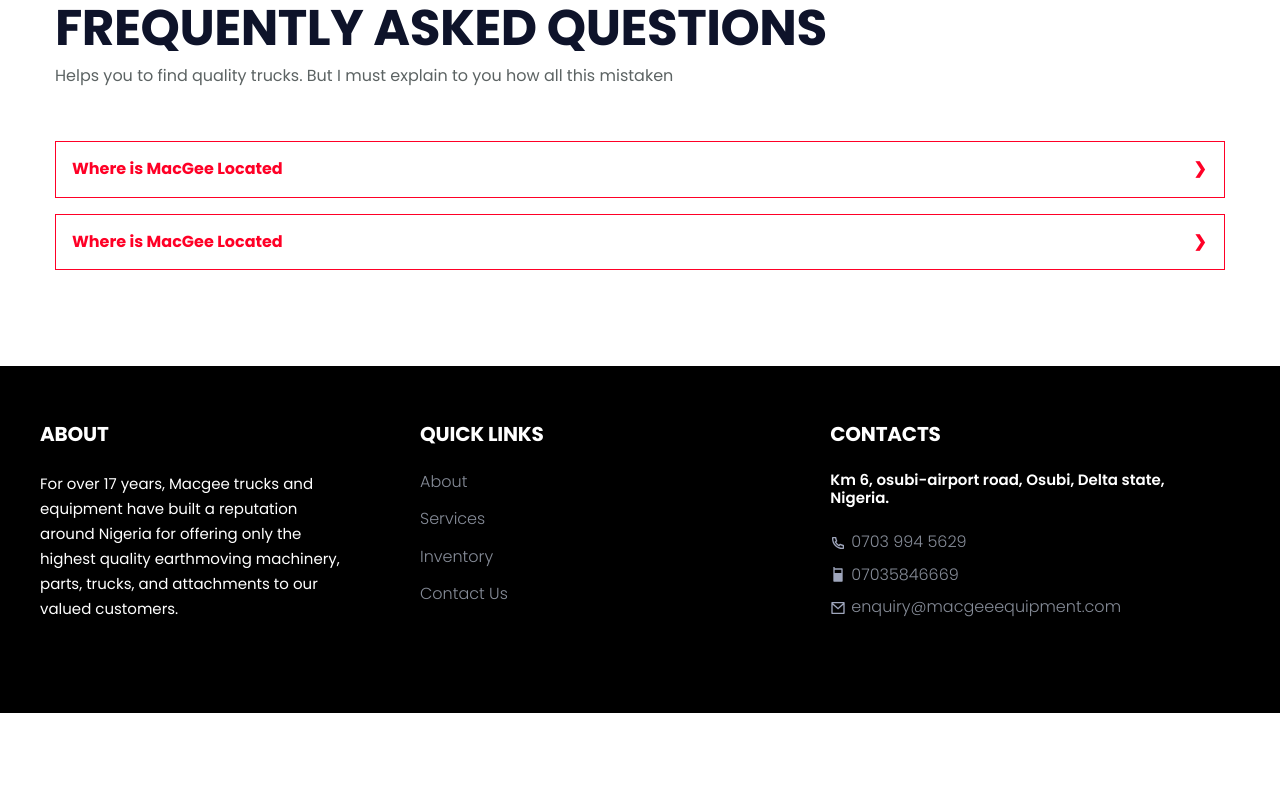
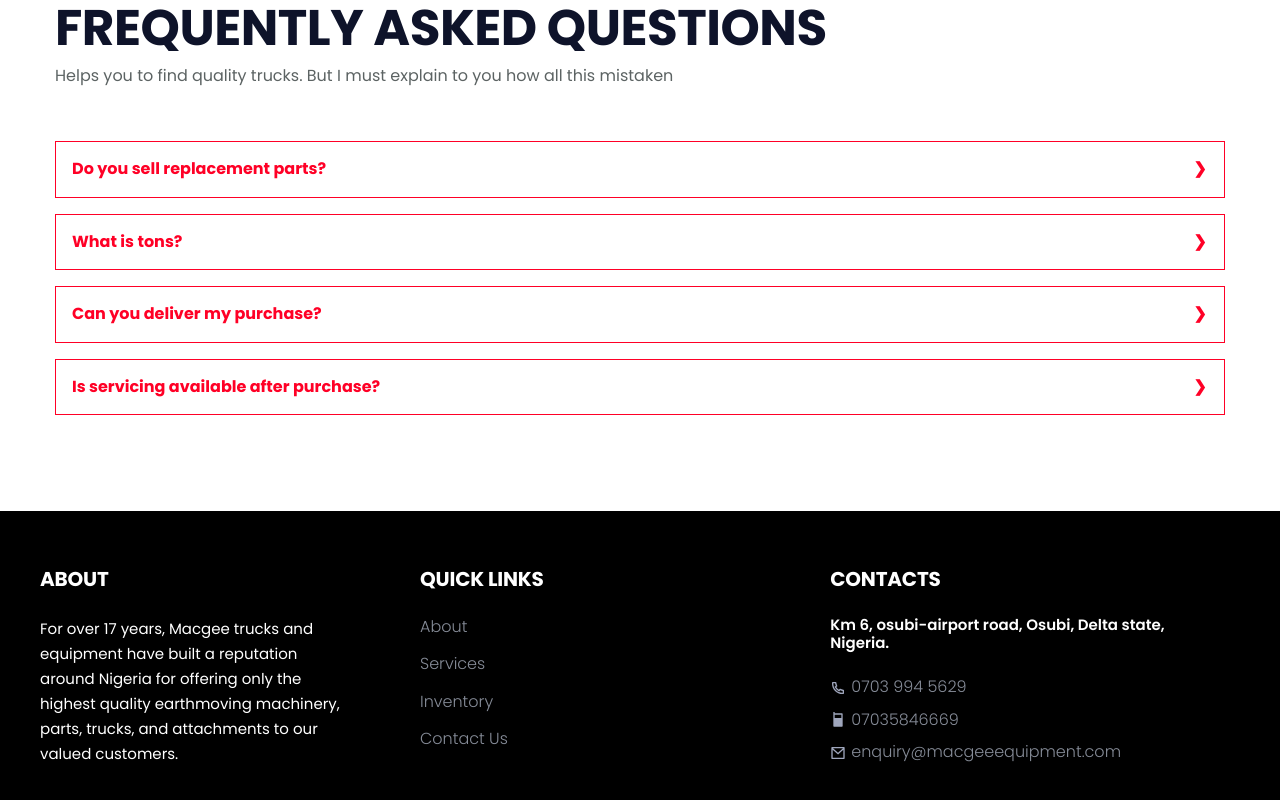
Before and after one commit to nathscode/macgee, a Next.js app: page / in a window 1280 px wide. Shown: the part 3233-4033 px from the top of the page. Before the commit the page ends 3946 px from the top, so only its background shows below. Built offline with nearby package versions, Linux system fonts and the light colour scheme.

Commit message:
added faqs

```diff
--- a/components/accordion.js
+++ b/components/accordion.js
@@ -1,30 +1,55 @@
 function Accordion() {
 	return (
-		<section className='accordion'>
-			<div className='content-wrapper'>
-				<div className='accordion__header'>
+		<section className="accordion">
+			<div className="content-wrapper">
+				<div className="accordion__header">
 					<h2>Frequently Asked Questions</h2>
-					<p>Helps you to find quality trucks. But I must explain to you how all this mistaken</p>
+					<p>
+						Helps you to find quality trucks. But I must explain to you how all
+						this mistaken
+					</p>
 				</div>
-				<div className='accordion__tabs'>
-					<div className='accordion__tabs__tab'>
-						<input type='radio' id='rd1' name='rd' />
-						<label className='tab--label' htmlFor='rd1'>
-							Where is MacGee Located
+				<div className="accordion__tabs">
+					<div className="accordion__tabs__tab">
+						<input type="radio" id="rd1" name="rd" />
+						<label className="tab--label" htmlFor="rd1">
+							Do you sell replacement parts?
 						</label>
-						<div className='tab--content'>Lorem, ipsum dolor sit amet consectetur adipisicing elit. Eos, facilis.</div>
+						<div className="tab--content">
+							Yes, truck and equipment parts are available.
+						</div>
 					</div>
-					<div className='accordion__tabs__tab'>
-						<input type='radio' id='rd2' name='rd' />
-						<label className='tab--label' htmlFor='rd2'>
-							Where is MacGee Located
+					<div className="accordion__tabs__tab">
+						<input type="radio" id="rd2" name="rd" />
+						<label className="tab--label" htmlFor="rd2">
+							What is tons?
 						</label>
-						<div className='tab--content'>Lorem, ipsum dolor sit amet consectetur adipisicing elit. Eos, facilis.</div>
+						<div className="tab--content">Tons is weight of a truck</div>
+					</div>
+					<div className="accordion__tabs__tab">
+						<input type="radio" id="rd2" name="rd" />
+						<label className="tab--label" htmlFor="rd2">
+							Can you deliver my purchase?
+						</label>
+						<div className="tab--content">
+							Yes, immediately after your quotation is reviewed and payment is
+							made, we deliver to your site.
+						</div>
+					</div>
+					<div className="accordion__tabs__tab">
+						<input type="radio" id="rd2" name="rd" />
+						<label className="tab--label" htmlFor="rd2">
+							Is servicing available after purchase?
+						</label>
+						<div className="tab--content">
+							Yes, the truck will be serviced before we deliver it to your
+							destination.
+						</div>
 					</div>
 				</div>
 			</div>
 		</section>
-	)
+	);
 }
 
-export default Accordion
+export default Accordion;
```
